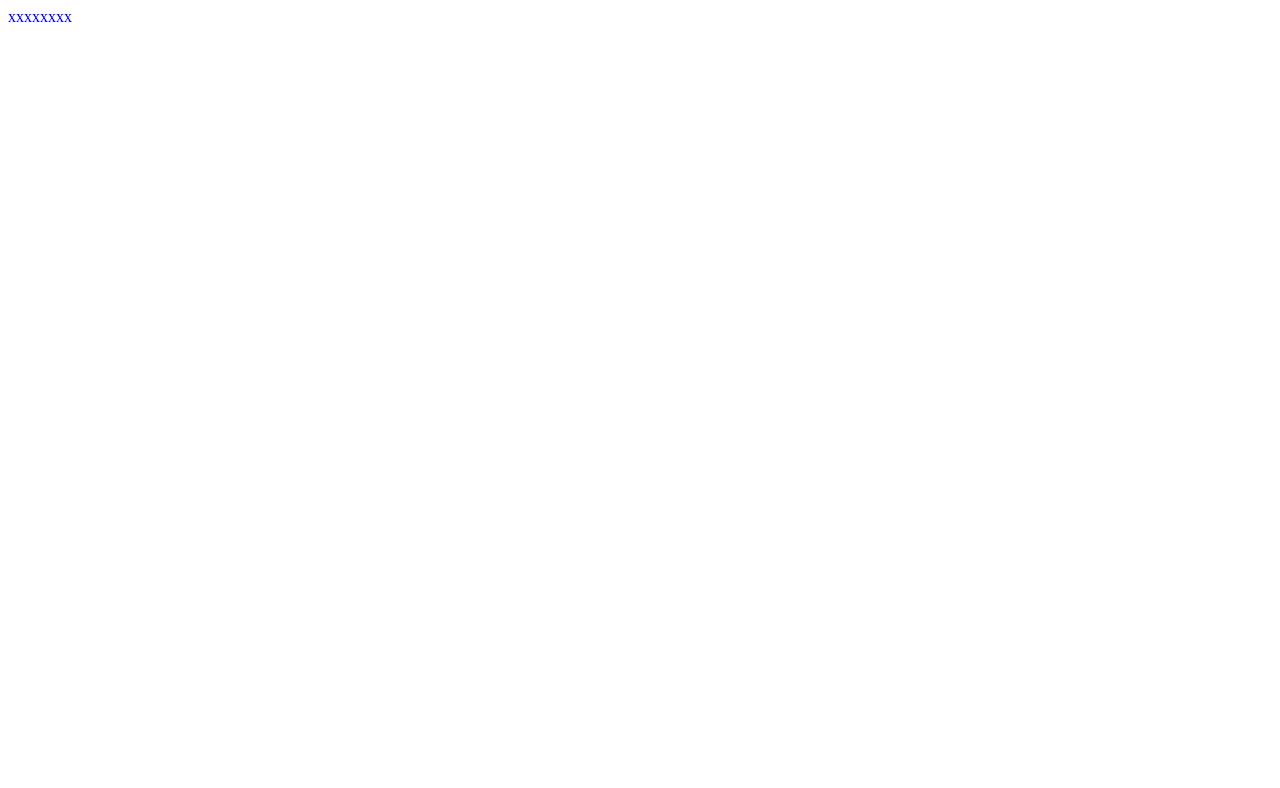
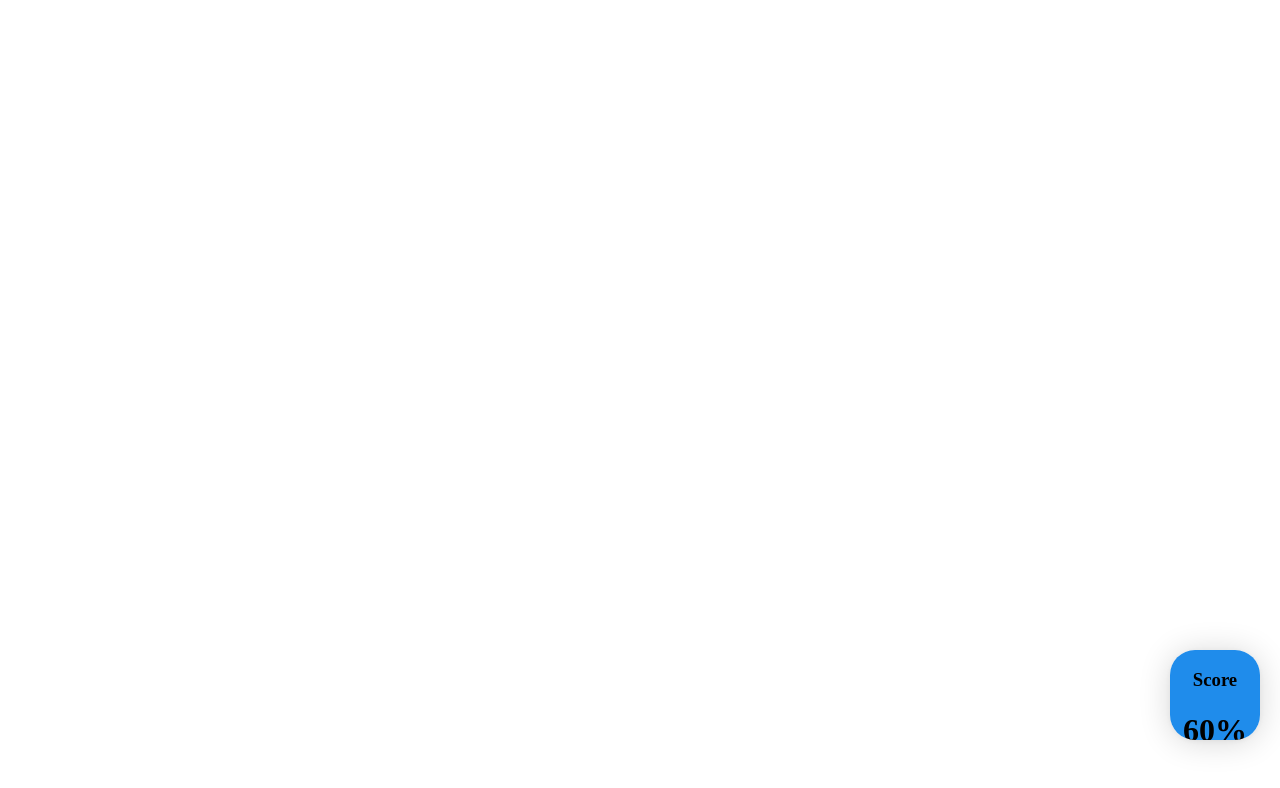
Before and after one commit to gty3310/job-evaluator-chrome-extension, a browser extension: page float_element.html in a window 1280 px wide. Drawn offline with Linux system fonts and the light colour scheme.

Commit message:
show score

```diff
--- a/float_element.html
+++ b/float_element.html
@@ -1,12 +1,9 @@
-<div style="color:blue; width:300px; height:300px; ">
-
-
-
-    xxxxxxxx
-
-
-
-
-
-
+<link rel="stylesheet" href="floating_element.css">
+<div >
+    <div class="float_base">
+        <div class="score">
+            <h3>Score</h3>
+            <h1>60%</h1>
+        </div>
+    </div>
 </div>
--- a/float_element.js
+++ b/float_element.js
@@ -15,7 +15,7 @@ div.style.backgroundColor = 'red';
 div.style.width = '100px';
 div.style.height = '100px';
 div.innerHTML = '<div style="color:blue; width:300px; height:300px; ">yyyyyyyyyyyyyyyy</div>';
-document.body.appendChild( div );
+// document.body.appendChild( div );
 
 
 // $.get(chrome.extension.getURL('/float_elemente.html'), function(data) {
--- /dev/null
+++ b/floating_element.css
@@ -0,0 +1,31 @@
+.float_base {
+    background-color:blue;
+    position: 'fixed';
+    top: '10%';
+    left: '50%';
+    width: '100%';
+    height: '100%';
+
+    outline: 0;
+    position: fixed;
+    right: 20px;
+    bottom: 60px;
+    display: block;
+    background: #1F8CEB;
+    width: 90px;
+    height: 90px;
+    overflow: auto;
+    border: 0;
+    /* border-radius: 100%; */
+    border-radius: 25px;
+    box-shadow: 0 1px 6px rgba(0, 0, 0, 0.06), 0 2px 32px rgba(0, 0, 0, 0.16);
+    transition: box-shadow 200ms ease;
+    cursor: pointer;
+    .score{
+        margin: 0 auto;
+        align-items: center;
+        text-align: center;
+
+
+    };
+}
```
Also changed, not shown: popup.html (+20 -0 lines), manifest.json.
